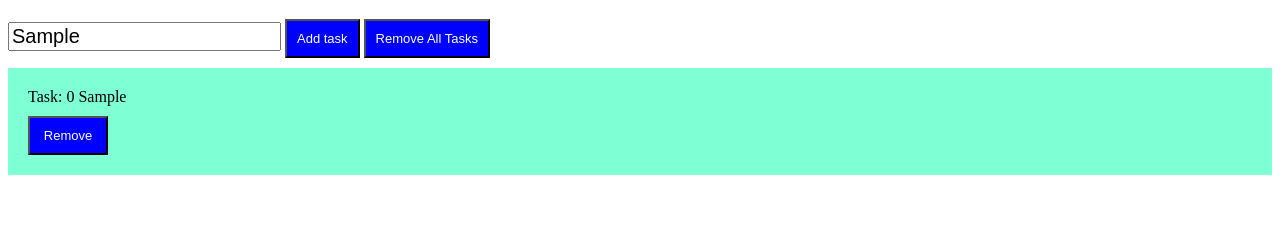
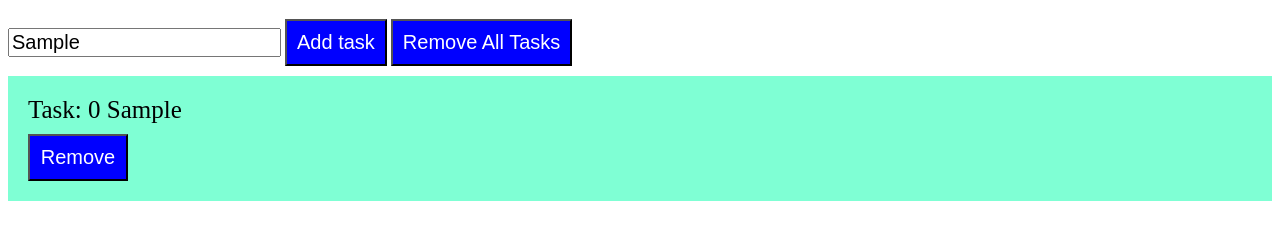
Before and after one commit to MohamedYassineBenomar/TasksTracker, a plain HTML site: page TaskTrackerPage/index.html in a window 1280 px wide. Both pictures are taken after typing "Sample" into the empty fields and a click on the button "Add task". Shown: the part 61-300 px from the top of the page. Drawn offline with Linux system fonts and the light colour scheme.

Commit message:
Up txt size

```diff
--- a/TaskTrackerPage/styles.css
+++ b/TaskTrackerPage/styles.css
@@ -6,7 +6,7 @@ input {
 }
 
 button {
-    font-size: 13px;
+    font-size: 20px;
     background-color: blue;
     color: white;
     padding: 10px;
@@ -22,6 +22,7 @@ button {
     display: flex;
     flex-direction: column;
     gap: 10px;
+    font-size: 25px;
 }
 
 .uniTasks {
@@ -43,5 +44,5 @@ button {
 
 .removeBtns {
 
-    width: 80px;
+    width:100px;
 }
```
Also changed, not shown: 1 other file.
